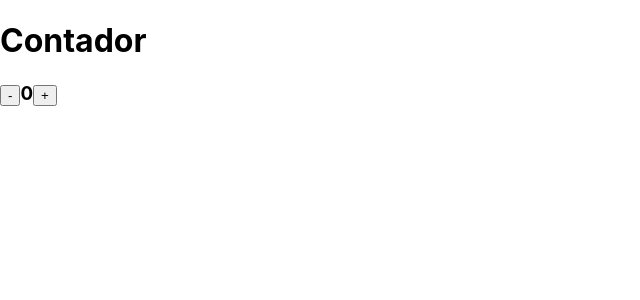
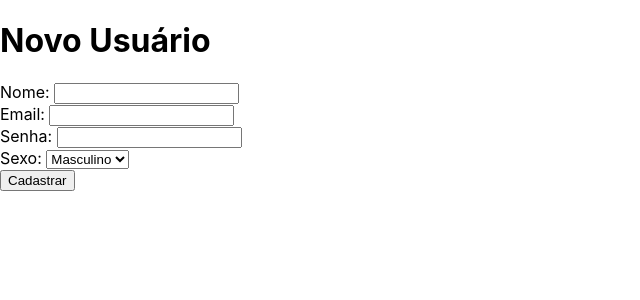
Before and after one commit to izzyandrade/first-react-app, a React (Create React App) app: page / in a window 1280 px wide. Shown: the top 300 px of the page, without its empty margins (0-640 px from the left). Built offline with nearby package versions, Linux system fonts and the light colour scheme.

Commit message:
manipulando states com formularios

```diff
--- a/src/App.js
+++ b/src/App.js
@@ -5,35 +5,52 @@ class App extends Component {
 	constructor(props){
 		super(props);
 		this.state = {
-			nome: "Izzy",
-			contador: 0
+			form: {
+				nome: '',
+				email: '',
+				senha: '',
+				sexo: ''
+			}
 		};
 
-		this.aumentar = this.aumentar.bind(this);
-		this.subtrair = this.subtrair.bind(this);
+		this.dadosForm = this.dadosForm.bind(this);
+		this.cadastrar = this.cadastrar.bind(this);
 	}
 
-	aumentar(){
-		let state = this.state;
-		state.contador += 1;
-		this.setState(state)
+	cadastrar(e){
+		const {nome, email, senha, sexo} = this.state.form;
+		alert(`Nome: ${nome} \nEmail: ${email}, \nSenha: ${senha}, \nSexo: ${sexo}`);
+		e.preventDefault();
 	}
 
-	subtrair(){
-		let state = this.state;
-		state.contador -= 1;
-		this.setState(state);
+	dadosForm(e){
+		let form = this.state.form;
+		form[e.target.name] = e.target.value;
+		this.setState({form: form});
 	}
 
 	render(){
 		return(
 			<div>
-				<h1>Contador</h1>
-				<h3>
-					<button onClick={this.subtrair}>-</button>
-						{this.state.contador}
-					<button onClick={this.aumentar}>+</button>
-				</h3>
+				<h1>Novo Usuário</h1>
+				<form onSubmit={this.cadastrar}>
+					<label>Nome: </label>
+					<input name="nome" type="text" value={this.state.form.nome} onChange={this.dadosForm}/>
+					<br/>
+					<label>Email: </label>
+					<input name="email" type="email" value={this.state.form.email} onChange={this.dadosForm} />
+					<br/>
+					<label>Senha: </label>
+					<input name="senha" type="password" value={this.state.form.senha} onChange={this.dadosForm} />
+					<br/>
+					<label>Sexo: </label>
+					<select name="sexo" value={this.state.form.sexo} onChange={this.dadosForm}>
+						<option value="masculino">Masculino</option>
+						<option value="feminino">Feminino</option>
+					</select>
+					<br/>
+					<button type="submit">Cadastrar</button>
+				</form>
 			</div>
 		);
 	}
```
